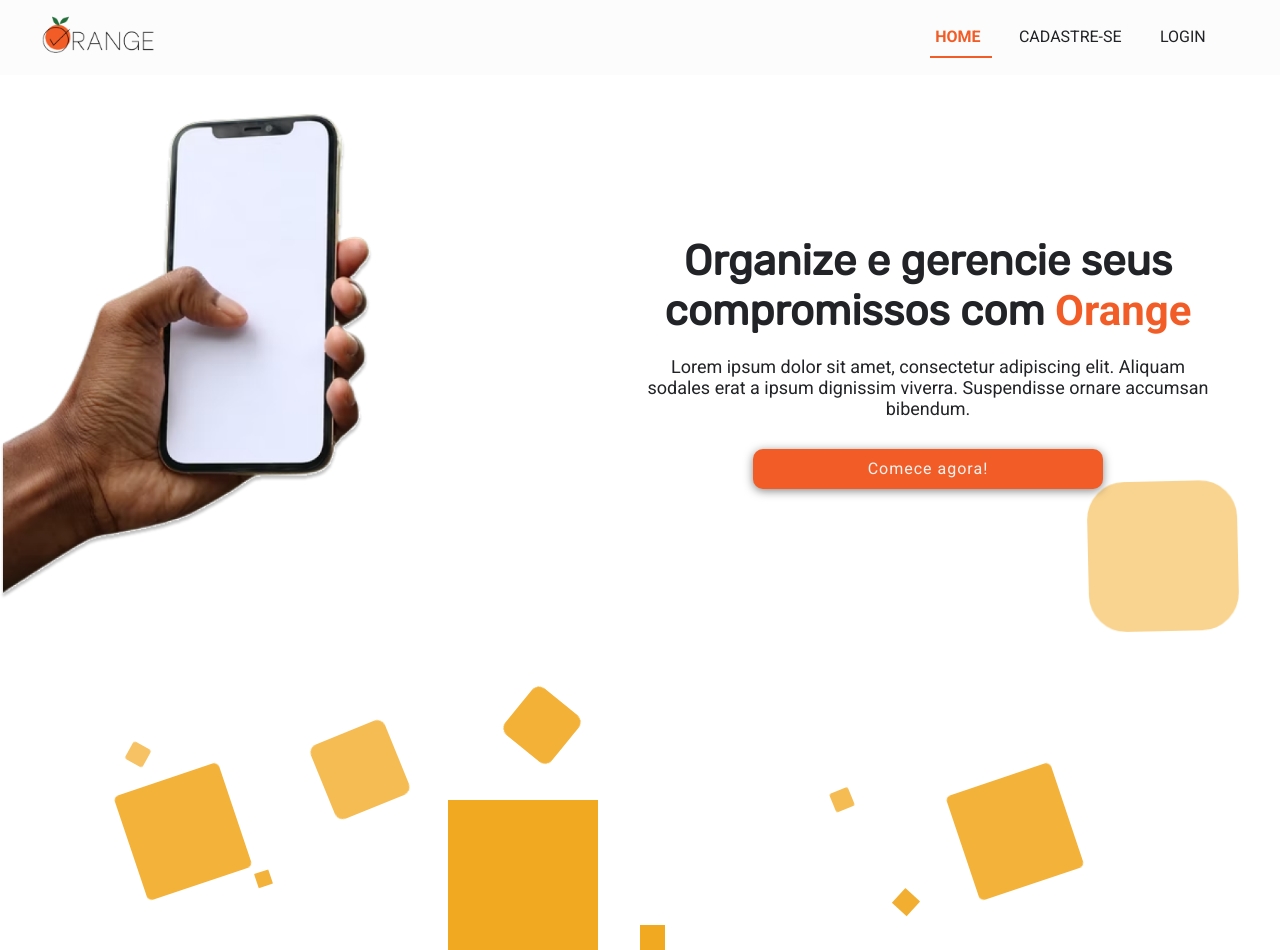
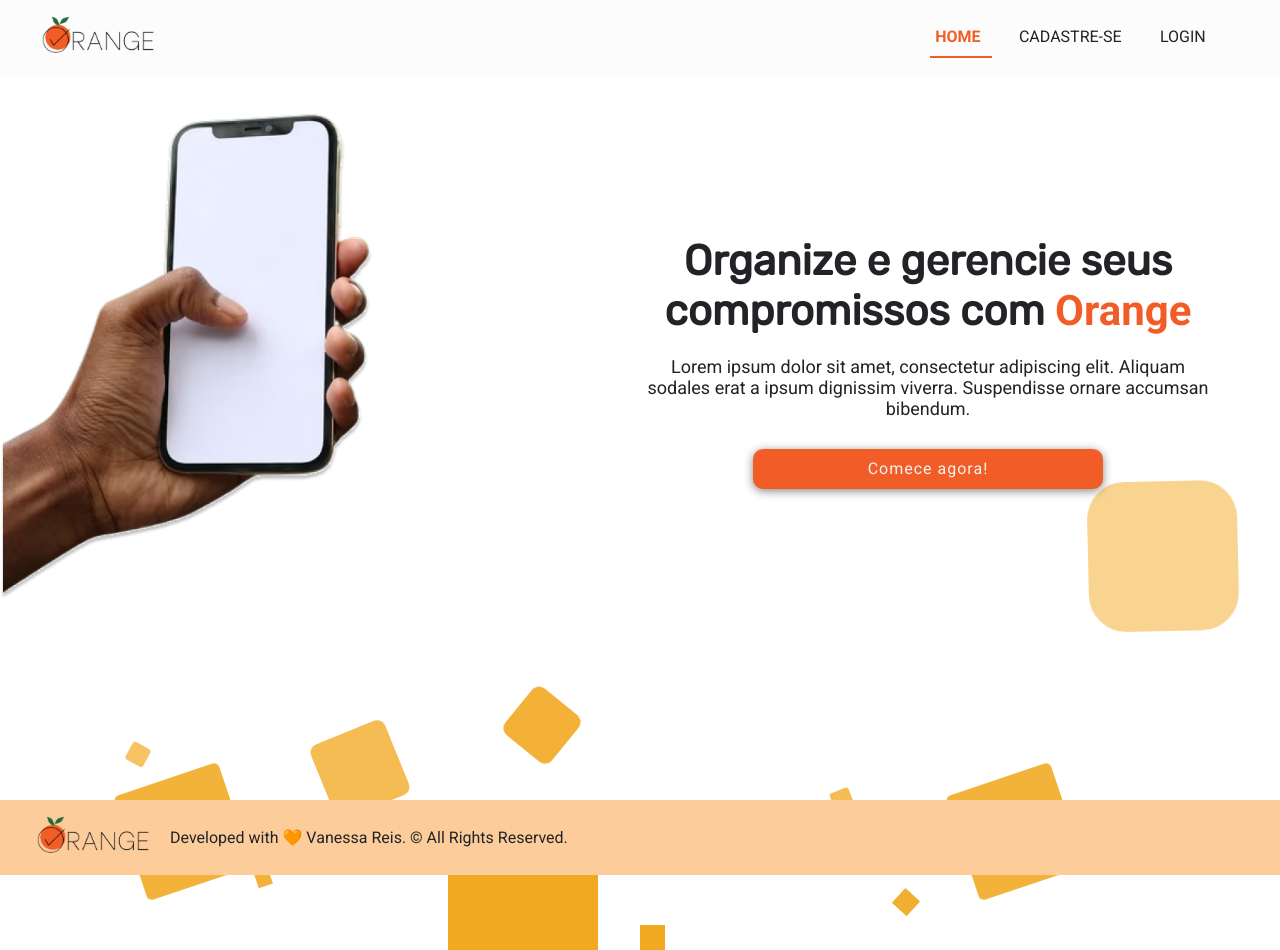
Before and after one commit to vanessacreis/orangeapp, a React (Vite) app: page / in a window 1280 px wide. Built offline with nearby package versions, Linux system fonts and the light colour scheme.

Commit message:
feat footer component

```diff
--- /dev/null
+++ b/src/components/Footer/Footer.tsx
@@ -0,0 +1,13 @@
+import * as S from "./styled";
+import orangeLogo from "../../assets/images/orange-2.png";
+
+const Footer = () => {
+  return (
+    <S.Footer>
+      <img src={orangeLogo} alt="Orange Logo" />
+      <p>Developed with 🧡 Vanessa Reis. &copy; All Rights Reserved.</p>
+    </S.Footer>
+  );
+};
+
+export default Footer;
--- /dev/null
+++ b/src/components/Footer/styled.ts
@@ -0,0 +1,17 @@
+import styled from "styled-components";
+import { light } from "../../style/theme";
+
+export const Footer = styled.footer`
+  width: 100%;
+  height: 7.5rem;
+  background-color: ${light.tertiary};
+  color: ${light.text};
+  font-size: 1.4rem;
+  display: flex;
+  align-items: center;
+  padding-inline: 2rem;
+
+  > img {
+    width: 15rem;
+  }
+`;
--- a/src/routes/Routes.tsx
+++ b/src/routes/Routes.tsx
@@ -10,6 +10,7 @@ import { GlobalStyle } from "../style/globalStyle";
 import PrivateRoute from "./PrivateRoute";
 import { ProviderAppointments } from "../hooks/useAppointments";
 import SignUp from "../pages/SignUp/SignUp";
+import Footer from "../components/Footer/Footer";
 
 function Routes() {
   return (
@@ -31,6 +32,7 @@ function Routes() {
           />
           <Route path="/*" element={<Error />} />
         </Switch>
+        <Footer />
       </ProviderAppointments>
     </BrowserRouter>
   );
```
